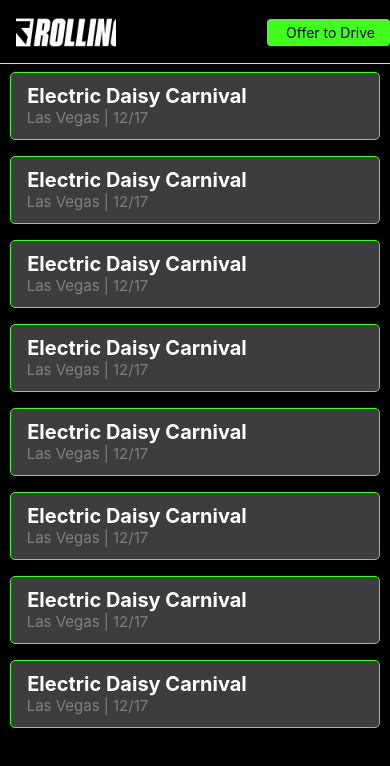
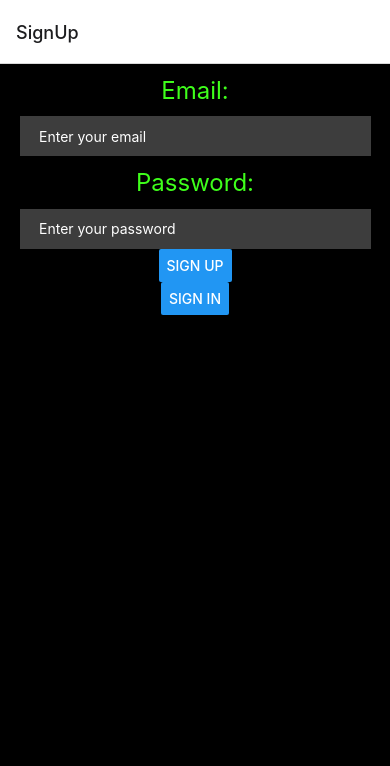
Before and after one commit to tannerjames711/sv, a React Native app: screen / in a window 390 px wide. Shown: the top 766 px of the page. Built offline with nearby package versions, Linux system fonts and the light colour scheme.

Commit message:
nav from auth :o

```diff
--- a/App.js
+++ b/App.js
@@ -71,6 +71,10 @@
     <NavigationContainer>
     <Stack.Navigator>
         <Stack.Screen
+            name="SignUp"
+            component={SignUp}
+          />
+        <Stack.Screen
           name="Home"
           component={HomeScreen}
           options={{
@@ -112,10 +116,7 @@
             }
           }}
           />
-          <Stack.Screen
-            name="SignUp"
-            component={SignUp}
-          />
+
       </Stack.Navigator>
     </NavigationContainer>
   );
--- a/SignUp.js
+++ b/SignUp.js
@@ -3,11 +3,15 @@
 import { createUserWithEmailAndPassword, getAuth, signInWithEmailAndPassword } from "firebase/auth";
 import { initializeApp } from "firebase/app";
 import ReactNativeAsyncStorage from '@react-native-async-storage/async-storage';
+import { useNavigation } from '@react-navigation/native';
+
 
 export default function SignUp() {
   const [email, setEmail] = useState('');
   const [password, setPassword] = useState('');
   const [auth, setAuth] = useState(null);
+  const navigation = useNavigation();
+
 
   const firebaseConfig = {
     apiKey: "AIzaSyAX754SV_qLKXcqj2SrJyfRZLDKRs6BZLI",
@@ -43,6 +47,7 @@
       if (auth) {
         await signInWithEmailAndPassword(auth, email, password);
         console.log('User signed in successfully!');
+        navigation.navigate("Home")
       } else {
         console.error('Auth object is not initialized');
       }
@@ -96,11 +101,8 @@
 },
 input: {
   height: 40,
-  margin: 12,
   padding: '5%',
   color: 'white',
   backgroundColor: '#3D3D3D',
-  minWidth: '90%',
-  borderRadius: 5
-}
+  minWidth: '90%',}
 });
```
